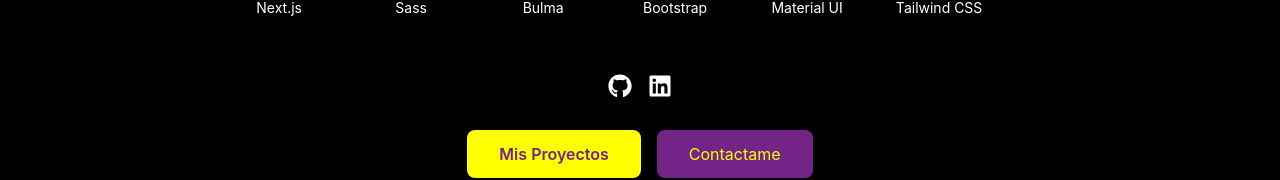
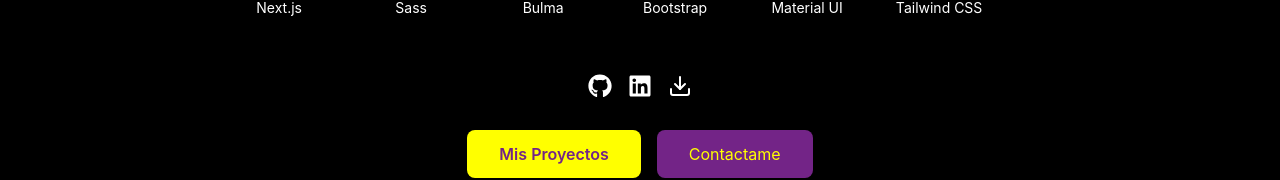
Before and after one commit to Nataliasoledadnavarro/portfolio-2025, a Next.js app: page / in a window 1280 px wide. Shown: the part 514-694 px from the top of the page. Built offline with nearby package versions, Linux system fonts and the light colour scheme.

Commit message:
Agrego boton de descarga de cv

```diff
--- a/src/components/sections/About.tsx
+++ b/src/components/sections/About.tsx
@@ -5,7 +5,6 @@ const About = () => {
     <section className="min-h-screen pt-28 flex flex-col justify-center">
       <div className="py-3 max-w-5xl mx-auto w-full px-4 sm:px-6 lg:px-12">
         <div className="relative text-gray-700 antialiased text-sm font-semibold">
-          {/* Línea vertical */}
           <div className="hidden sm:block w-1 bg-primary absolute h-full left-1/2 transform -translate-x-1/2"></div>
 
           {timelineData.map((item, index) => (
@@ -31,7 +30,6 @@ const About = () => {
                   </div>
                 </div>
 
-                {/* Icono centrado */}
                 <div className="rounded-full bg-secondary border-white border-4 w-16 h-16 absolute left-1/2 -translate-y-4 sm:translate-y-0 transform -translate-x-1/2 flex items-center justify-center">
                   {item.icon}
                 </div>
--- a/src/components/sections/Hero.tsx
+++ b/src/components/sections/Hero.tsx
@@ -1,14 +1,19 @@
 "use client";
+
+import Image from "next/image";
 //Routes
 import { PROJECTS_ROUTE, CONTACT_ROUTE } from "@/lib/routes";
-import Image from "next/image";
+//Icons
 import { FaGithub, FaLinkedin } from "react-icons/fa";
+import { FiDownload } from "react-icons/fi";
 import { motion } from "framer-motion";
 import { fadeInUp, fadeIn, scaleIn } from "@/utils/animations";
+//Components
 import ProfileImg from "@/../public/img/profile.png";
 import SkillsCarousel from "../shared/SkillsCarousel";
 import ButtonLink from "../shared/ButtonLink";
 import IconButton from "../shared/IconButton";
+import ButtonDownload from "../shared/ButtonDownload";
 
 export default function Hero() {
   return (
@@ -69,6 +74,13 @@ export default function Hero() {
               icon={<FaLinkedin />}
               hovered={true}
             />
+
+            <ButtonDownload
+              file="/img/CV-Natalia-Navarro.pdf"
+              icon={<FiDownload />}
+              label="Descargar CV"
+              download="CV-Natalia-Navarro.pdf"
+            />
           </motion.div>
           <motion.div
             className="flex flex-col md:flex-row justify-center gap-4"
--- /dev/null
+++ b/src/components/shared/ButtonDownload.tsx
@@ -0,0 +1,29 @@
+"use client";
+
+import { motion } from "framer-motion";
+import type { ButtonDownloadProps } from "@/types/index";
+
+const ButtonDownload = ({
+  file,
+  icon,
+  label = "Descargar archivo",
+  download = "descarga.pdf",
+}: ButtonDownloadProps) => {
+  const hoverProps = { scale: 1.2 };
+  const tapProps = { scale: 0.9 };
+
+  return (
+    <motion.a
+      href={file}
+      download={download}
+      className="text-2xl hover:text-primary dark:text-white  transition-colors"
+      whileHover={hoverProps}
+      whileTap={tapProps}
+      aria-label={label}
+    >
+      {icon}
+    </motion.a>
+  );
+};
+
+export default ButtonDownload;
```
Also changed, not shown: src/types/index.ts (+14 -7 lines), 1 other file (tests, documents, lock files or other folders).
